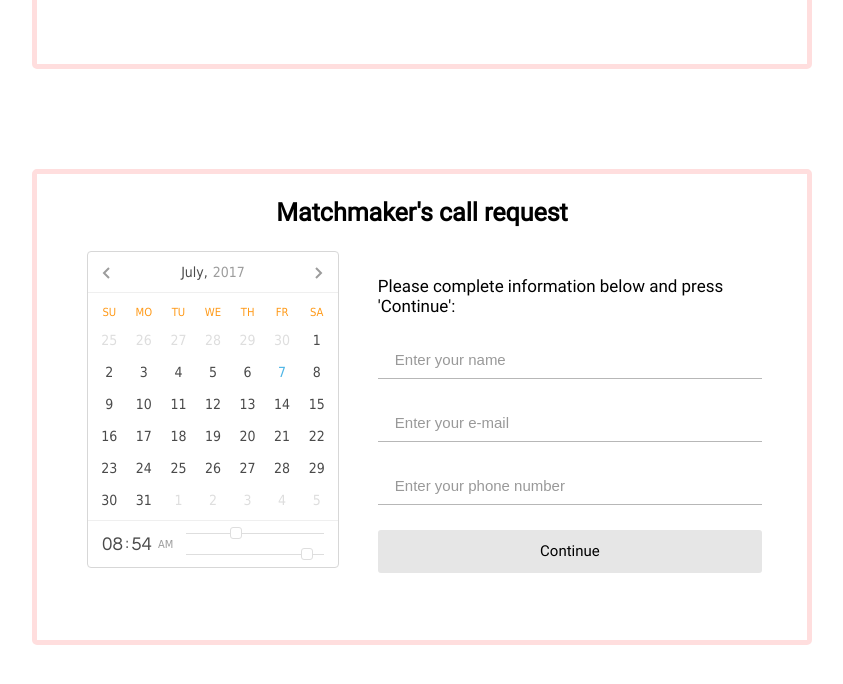
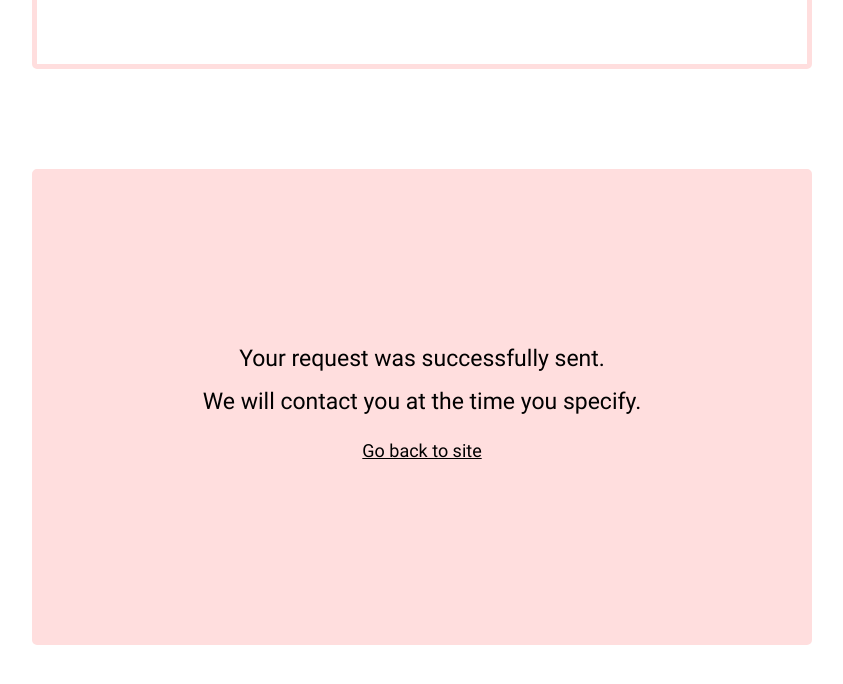
Before and after one commit to 2zovd/call-request, a plain HTML site: page call-request.html in a window 1280 px wide. Shown: the part 420-1104 px from the top of the page, without its empty margins (218-1061 px from the left). Drawn offline with nearby package versions, Linux system fonts and the light colour scheme; files whose address does not match are found by name.

Commit message:
ready v1

```diff
--- a/call-request.html
+++ b/call-request.html
@@ -50,10 +50,16 @@
 				</div>
 			</div>
 
-
 			<!-- step 2 -->
 			<div class="row">
-				<div class="col-md-8 col-md-offset-2 col-sm-12 col-sm-offset-0 call-wrapper">
+				<div class="col-md-8 col-md-offset-2 col-sm-12 col-sm-offset-0 call-wrapper success">
+
+					<div class="success-block">
+						<p>Your request was successfully sent.</p>
+						<p>We will contact you at the time you specify.</p>
+						<a href="https://ukrainianrealbrides.com/main">Go back to site</a>
+					</div>
+
 					<div class="col-md-12 call-title">
 						<strong>Matchmaker's call request</strong>
 					</div>
--- a/sass/call-request.sass
+++ b/sass/call-request.sass
@@ -66,6 +66,57 @@ body
 	padding-bottom: 25px
 	margin-top: 50px
 	margin-bottom: 50px
+	position: relative
+
+.success-block
+	position: absolute
+	left: 0
+	top: 0
+	right: 0
+	bottom: 0
+	z-index: -10
+	opacity: 0
+	display: -webkit-flex
+	display: -moz-flex
+	display: -ms-flex
+	display: -o-flex
+	display: flex
+	-webkit-justify-content: center
+	-moz-justify-content: center
+	-ms-justify-content: center
+	-o-justify-content: center
+	justify-content: center
+	-ms-align-items: center
+	align-items: center
+	-webkit-transition: all .15s
+	-o-transition: all .15s
+	transition: all .15s
+	-webkit-flex-direction: column
+	-moz-flex-direction: column
+	-ms-flex-direction: column
+	-o-flex-direction: column
+	flex-direction: column
+	background: #ffdede
+	p
+		display: block
+		color: #000
+		font-size: 23px
+		line-height: 33px
+		margin: 5px 0
+	a
+		display: block
+		color: #000
+		font-size: 18px
+		line-height: 25px
+		margin: 15px 0
+		text-decoration: underline
+		&:hover
+			text-decoration: none
+
+.call-wrapper.success
+	.success-block
+		opacity: 1
+		z-index: 5
 
 .matchmaker-photo
 	overflow: hidden
```
Also changed, not shown: css/call-request.css, js/script.js (line endings or trailing spaces).
